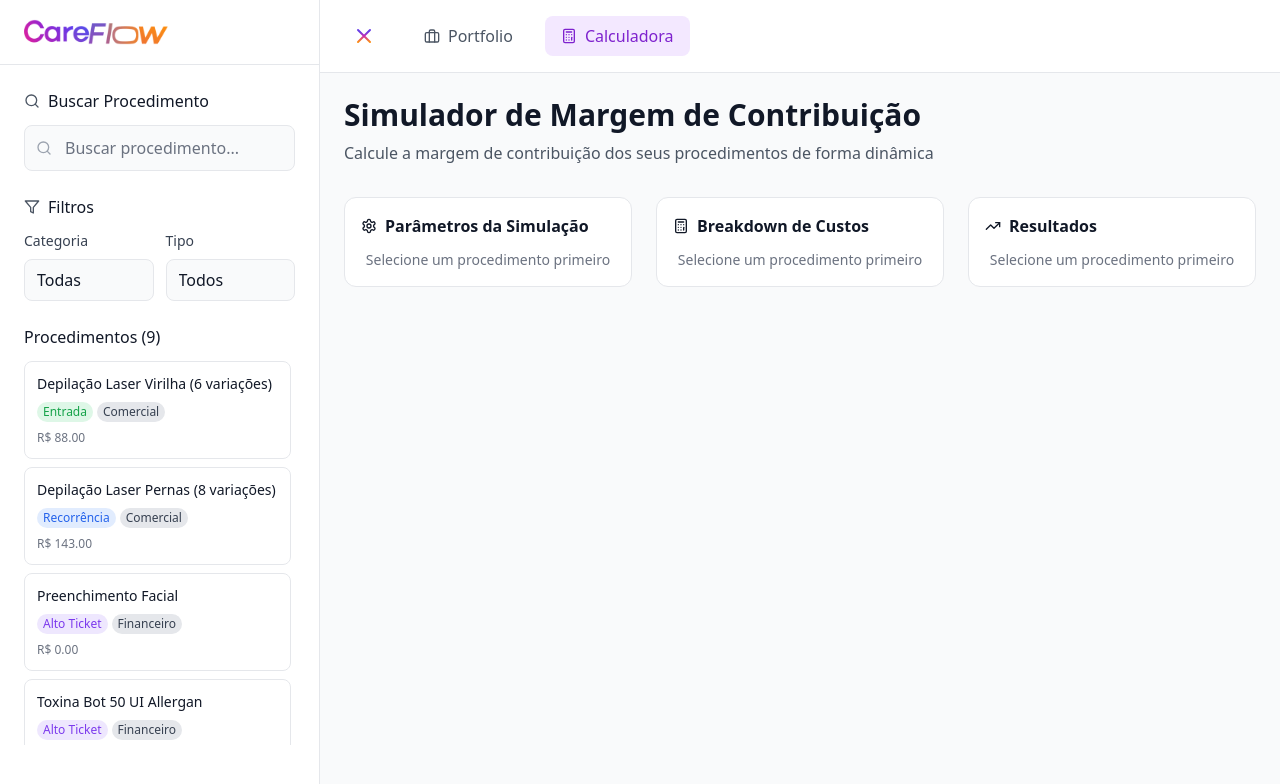
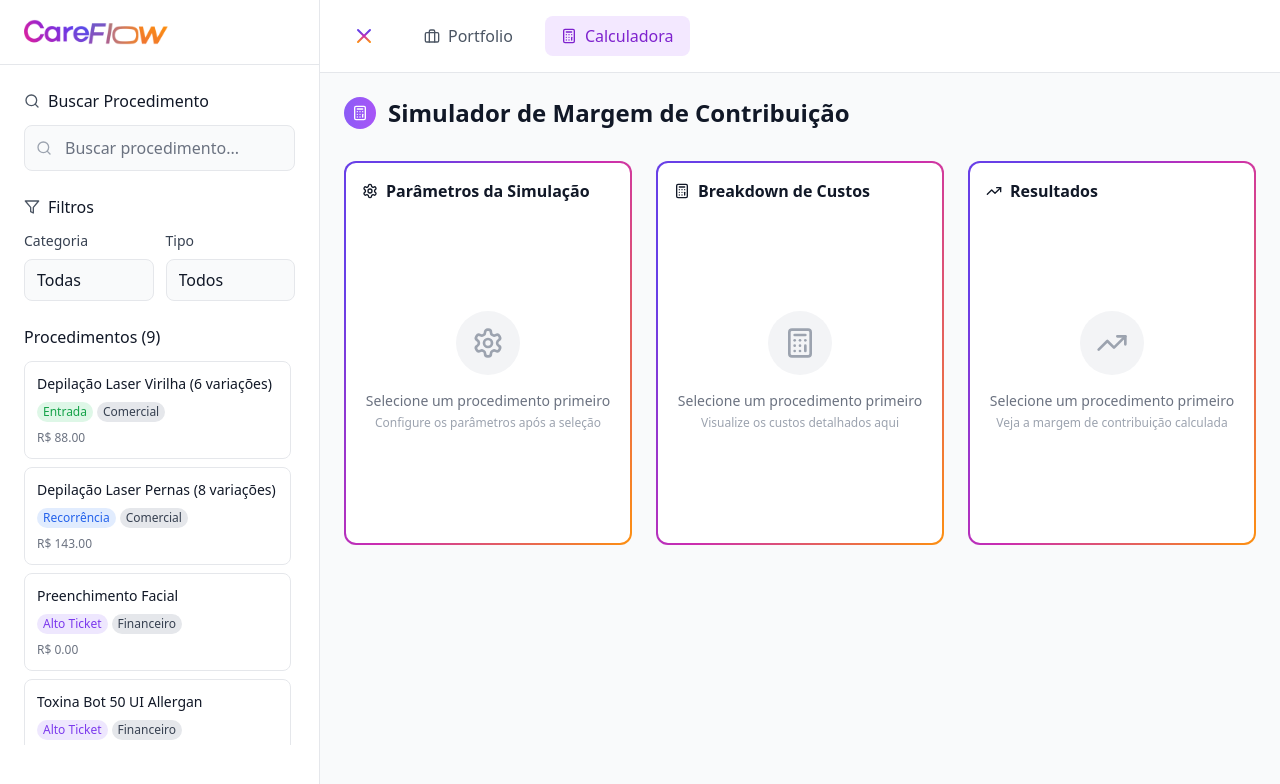
Before and after one commit to grupo-salus/careflow-portfolio-de-procedimentos, a React (Vite) app: page /calculadora in a window 1280 px wide. Shown: the top 784 px of the page. Built offline with nearby package versions, Linux system fonts and the light colour scheme.

Commit message:
Aprimora design da calculadora com titulo consistente e bordas gradientes

```diff
--- a/src/components/CostBreakdown.tsx
+++ b/src/components/CostBreakdown.tsx
@@ -23,20 +23,24 @@ const CostBreakdown: React.FC<CostBreakdownProps> = ({
 
   if (!procedure) {
     return (
-      <div className="bg-white border border-gray-200 p-4 rounded-xl h-full flex flex-col">
+      <div className="bg-white p-4 rounded-xl min-h-96 flex flex-col relative overflow-hidden" style={{ background: 'linear-gradient(white, white) padding-box, linear-gradient(120deg, #683fe7 15%, #ca2cb2 50%, #fd9010 100%) border-box', border: '2px solid transparent' }}>
         <h3 className="text-base font-semibold text-gray-900 mb-3 flex items-center gap-2">
           <Calculator className="w-4 h-4" />
           Breakdown de Custos
         </h3>
-        <div className="flex-1 flex items-center justify-center text-gray-500">
-          <p className="text-sm">Selecione um procedimento primeiro</p>
+        <div className="flex-1 flex flex-col items-center justify-center text-gray-500">
+          <div className="w-16 h-16 bg-gray-100 rounded-full flex items-center justify-center mb-4">
+            <Calculator className="w-8 h-8 text-gray-400" />
+          </div>
+          <p className="text-sm text-center">Selecione um procedimento primeiro</p>
+          <p className="text-xs text-gray-400 mt-1 text-center">Visualize os custos detalhados aqui</p>
         </div>
       </div>
     );
   }
 
   return (
-    <div className="bg-white border border-gray-200 p-4 rounded-xl h-full flex flex-col">
+    <div className="bg-white p-4 rounded-xl h-full flex flex-col relative overflow-hidden" style={{ background: 'linear-gradient(white, white) padding-box, linear-gradient(120deg, #683fe7 15%, #ca2cb2 50%, #fd9010 100%) border-box', border: '2px solid transparent' }}>
       <h3 className="text-base font-semibold text-gray-900 mb-3 flex items-center gap-2">
         <Calculator className="w-4 h-4" />
         Breakdown de Custos
--- a/src/components/SidebarFilters.tsx
+++ b/src/components/SidebarFilters.tsx
@@ -162,7 +162,7 @@ const SidebarFilters: React.FC<SidebarFiltersProps> = ({
                 onChange={(e) =>
                   onFiltersChange({ ...filters, searchTerm: e.target.value })
                 }
-                placeholder="Digite o nome do procedimento..."
+                placeholder="Buscar Procedimento..."
                 className="w-full pl-10 pr-4 py-2.5 border border-gray-200 rounded-lg bg-gray-50 text-gray-900 placeholder-gray-500 transition-all duration-200 hover:bg-white hover:border-gray-300 focus:bg-white focus:border-gray-400 focus:outline-none focus:ring-1 focus:ring-gray-400"
               />
             </div>
--- a/src/components/SimulationParameters.tsx
+++ b/src/components/SimulationParameters.tsx
@@ -41,20 +41,24 @@ const SimulationParameters: React.FC<SimulationParametersProps> = ({
 
   if (!procedure) {
     return (
-      <div className="bg-white border border-gray-200 p-4 rounded-xl h-full flex flex-col">
+      <div className="bg-white p-4 rounded-xl min-h-96 flex flex-col relative overflow-hidden" style={{ background: 'linear-gradient(white, white) padding-box, linear-gradient(120deg, #683fe7 15%, #ca2cb2 50%, #fd9010 100%) border-box', border: '2px solid transparent' }}>
         <h3 className="text-base font-semibold text-gray-900 mb-3 flex items-center gap-2">
           <Settings className="w-4 h-4" />
           Parâmetros da Simulação
         </h3>
-        <div className="flex-1 flex items-center justify-center text-gray-500">
-          <p className="text-sm">Selecione um procedimento primeiro</p>
+        <div className="flex-1 flex flex-col items-center justify-center text-gray-500">
+          <div className="w-16 h-16 bg-gray-100 rounded-full flex items-center justify-center mb-4">
+            <Settings className="w-8 h-8 text-gray-400" />
+          </div>
+          <p className="text-sm text-center">Selecione um procedimento primeiro</p>
+          <p className="text-xs text-gray-400 mt-1 text-center">Configure os parâmetros após a seleção</p>
         </div>
       </div>
     );
   }
 
   return (
-    <div className="bg-white border border-gray-200 p-4 rounded-xl h-full flex flex-col">
+    <div className="bg-white p-4 rounded-xl h-full flex flex-col relative overflow-hidden" style={{ background: 'linear-gradient(white, white) padding-box, linear-gradient(120deg, #683fe7 15%, #ca2cb2 50%, #fd9010 100%) border-box', border: '2px solid transparent' }}>
       <h3 className="text-base font-semibold text-gray-900 mb-3 flex items-center gap-2">
         <Settings className="w-4 h-4" />
         Parâmetros da Simulação
--- a/src/components/SimulationResults.tsx
+++ b/src/components/SimulationResults.tsx
@@ -41,13 +41,17 @@ const SimulationResults: React.FC<SimulationResultsProps> = ({
 
   if (!procedure) {
     return (
-      <div className="bg-white border border-gray-200 p-4 rounded-xl h-full flex flex-col">
+      <div className="bg-white p-4 rounded-xl min-h-96 flex flex-col relative overflow-hidden" style={{ background: 'linear-gradient(white, white) padding-box, linear-gradient(120deg, #683fe7 15%, #ca2cb2 50%, #fd9010 100%) border-box', border: '2px solid transparent' }}>
         <h3 className="text-base font-semibold text-gray-900 mb-3 flex items-center gap-2">
           <TrendingUp className="w-4 h-4" />
           Resultados
         </h3>
-        <div className="flex-1 flex items-center justify-center text-gray-500">
-          <p className="text-sm">Selecione um procedimento primeiro</p>
+        <div className="flex-1 flex flex-col items-center justify-center text-gray-500">
+          <div className="w-16 h-16 bg-gray-100 rounded-full flex items-center justify-center mb-4">
+            <TrendingUp className="w-8 h-8 text-gray-400" />
+          </div>
+          <p className="text-sm text-center">Selecione um procedimento primeiro</p>
+          <p className="text-xs text-gray-400 mt-1 text-center">Veja a margem de contribuição calculada</p>
         </div>
       </div>
     );
@@ -55,7 +59,7 @@ const SimulationResults: React.FC<SimulationResultsProps> = ({
 
   if (algumParametroZerado) {
     return (
-      <div className="bg-white border border-gray-200 p-4 rounded-xl h-full flex flex-col">
+      <div className="bg-white p-4 rounded-xl h-full flex flex-col relative overflow-hidden" style={{ background: 'linear-gradient(white, white) padding-box, linear-gradient(120deg, #683fe7 15%, #ca2cb2 50%, #fd9010 100%) border-box', border: '2px solid transparent' }}>
         <h3 className="text-base font-semibold text-gray-900 mb-3 flex items-center gap-2">
           <TrendingUp className="w-4 h-4" />
           Resultados
@@ -71,7 +75,7 @@ const SimulationResults: React.FC<SimulationResultsProps> = ({
 
   if (simulationResult === "error" || !simulationResult) {
     return (
-      <div className="bg-white border border-gray-200 p-4 rounded-xl h-full flex flex-col">
+      <div className="bg-white p-4 rounded-xl h-full flex flex-col relative overflow-hidden" style={{ background: 'linear-gradient(white, white) padding-box, linear-gradient(120deg, #683fe7 15%, #ca2cb2 50%, #fd9010 100%) border-box', border: '2px solid transparent' }}>
         <h3 className="text-base font-semibold text-gray-900 mb-3 flex items-center gap-2">
           <TrendingUp className="w-4 h-4" />
           Resultados
@@ -84,7 +88,7 @@ const SimulationResults: React.FC<SimulationResultsProps> = ({
   }
 
   return (
-    <div className="bg-white border border-gray-200 p-4 rounded-xl h-full flex flex-col">
+    <div className="bg-white p-4 rounded-xl h-full flex flex-col relative overflow-hidden" style={{ background: 'linear-gradient(white, white) padding-box, linear-gradient(120deg, #683fe7 15%, #ca2cb2 50%, #fd9010 100%) border-box', border: '2px solid transparent' }}>
       <h3 className="text-base font-semibold text-gray-900 mb-3 flex items-center gap-2">
         <TrendingUp className="w-4 h-4" />
         Resultados
--- a/src/pages/Calculator.tsx
+++ b/src/pages/Calculator.tsx
@@ -1,4 +1,5 @@
 import React, { useState } from "react";
+import { Calculator as CalculatorIcon } from "lucide-react";
 import { Procedure } from "../types/procedure";
 import proceduresData from "../data/procedures.json";
 import HeaderToggle from "../components/HeaderToggle";
@@ -46,13 +47,14 @@ const Calculator: React.FC = () => {
         >
           {/* Header */}
           <div className="mb-8">
-            <h1 className="text-3xl font-bold text-gray-900 mb-2">
-              Simulador de Margem de Contribuição
-            </h1>
-            <p className="text-gray-600">
-              Calcule a margem de contribuição dos seus procedimentos de forma
-              dinâmica
-            </p>
+            <div className="flex items-center gap-3">
+              <div className="w-8 h-8 bg-gradient-to-r from-[var(--careflow-primary)] to-[var(--careflow-secondary)] rounded-full flex items-center justify-center">
+                <CalculatorIcon className="w-4 h-4 text-white" />
+              </div>
+              <h1 className="text-2xl font-bold text-gray-900">
+                Simulador de Margem de Contribuição
+              </h1>
+            </div>
           </div>
 
           {/* Grid com 3 colunas agora */}
```
